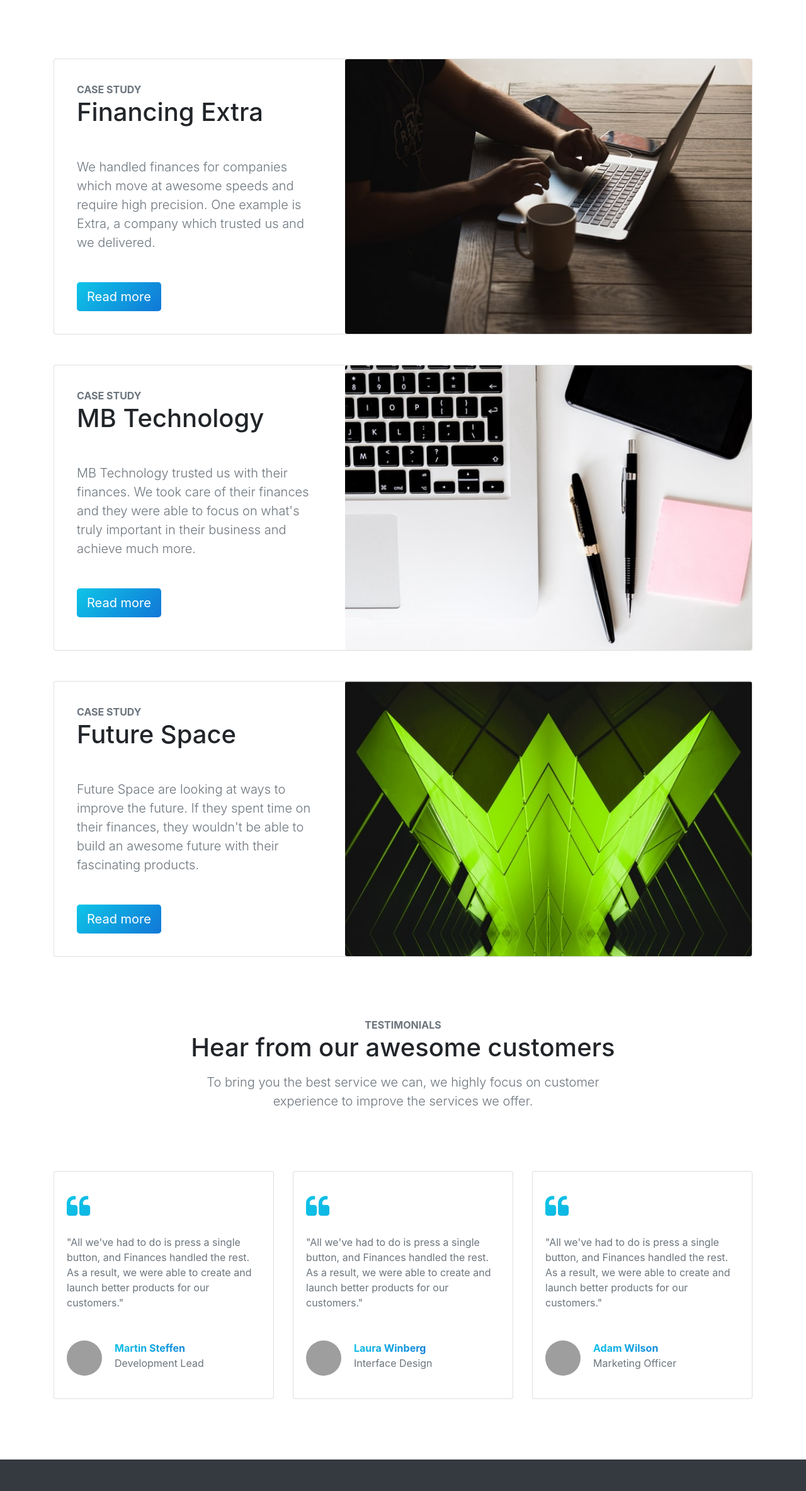
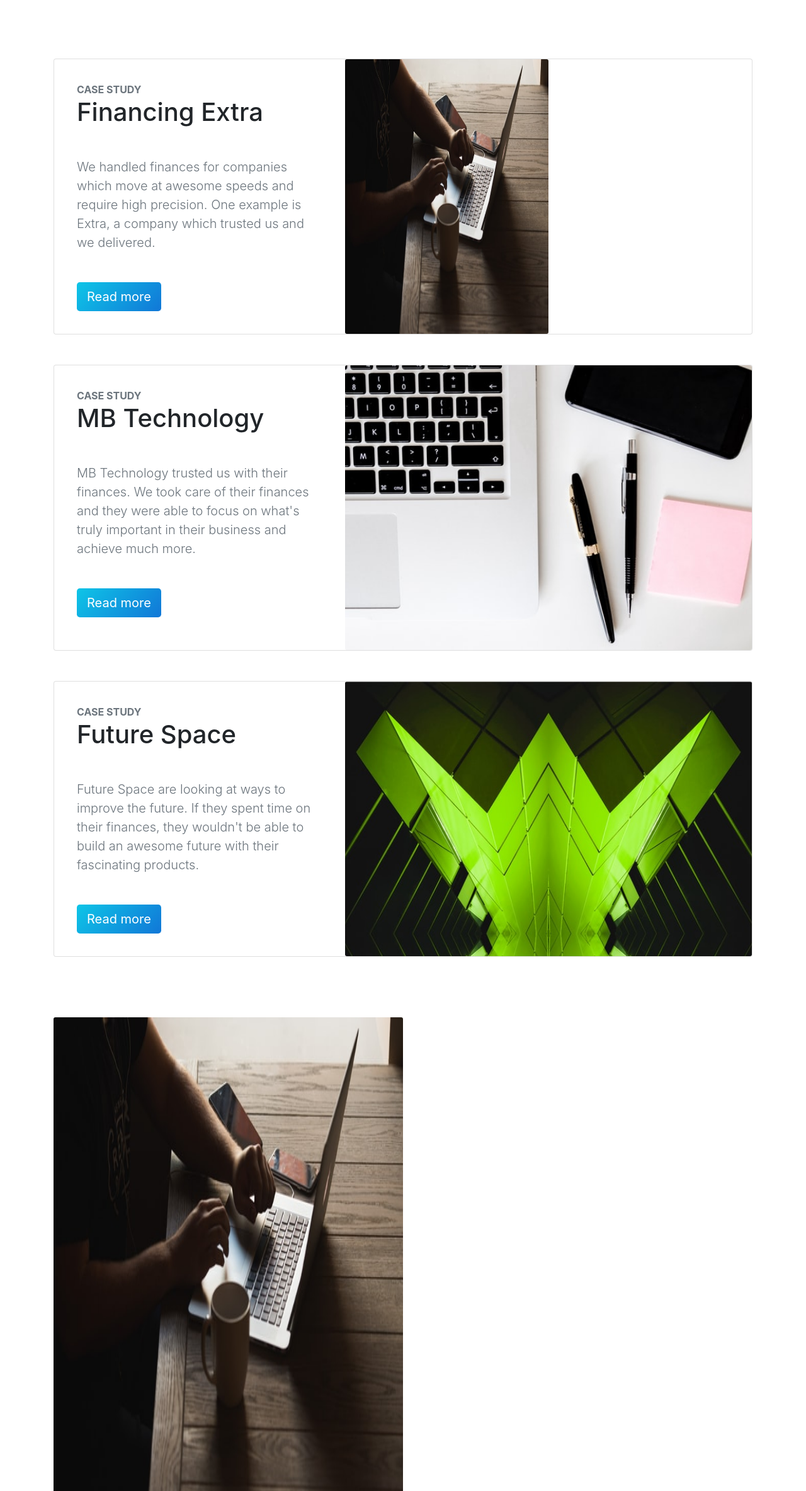
Before and after one commit to rmlds/portfolio-website-1, a website: page public/index.html in a window 1280 px wide. Shown: the part 1791-4158 px from the top of the page at 63% size. Drawn offline with nearby package versions, Linux system fonts and the light colour scheme; grey boxes are pictures that could not be loaded.

Commit message:
Fixing images on Android

```diff
--- a/public/index.html
+++ b/public/index.html
@@ -2,7 +2,7 @@
 
 <head>
   <title>SimpleX finances</title>
-  <meta name="viewport" content="width=device-width, initial-scale=1">
+  <!-- <meta name="viewport" content="width=device-width, initial-scale=1"> -->
   <link href="https://stackpath.bootstrapcdn.com/bootstrap/4.5.0/css/bootstrap.min.css" rel="stylesheet" integrity="sha384-9aIt2nRpC12Uk9gS9baDl411NQApFmC26EwAOH8WgZl5MYYxFfc+NcPb1dKGj7Sk" crossorigin="anonymous">
   <link href="https://fonts.googleapis.com/css2?family=Raleway:wght@800&display=swap" rel="stylesheet">
   <link href="https://stackpath.bootstrapcdn.com/font-awesome/4.7.0/css/font-awesome.min.css" rel="stylesheet" integrity="sha384-wvfXpqpZZVQGK6TAh5PVlGOfQNHSoD2xbE+QkPxCAFlNEevoEH3Sl0sibVcOQVnN" crossorigin="anonymous">
@@ -135,7 +135,7 @@
           </div>
         </div>
         <div class="col-lg-7">
-          <img src="/images/unsplash-business-3.jpg" class="card-img h-100" style="object-fit: cover;" alt="business">
+          <img src="/images/unsplash-business-3.jpg" class="card-img h-100" style="width: 50%; min-width: 100px;" alt="business">
         </div>
       </div>
     </div>
@@ -171,6 +171,10 @@
         </div>
       </div>
     </div>
+
+    <img src="/images/unsplash-business-3.jpg" class="card-img h-100" style="width: 50%; min-width: 100px;" alt="business">
+    <img src="/images/unsplash-business-3.jpg" alt="business">
+    <img src="/images/unsplash-business-3.jpg" style="min-width: 100px; min-height: 100px;" alt="business">
 
     <!-- Testimonials Section -->
     <div class="text-center mb-large" id="testimonials">
--- a/public/stylesheets/style.css
+++ b/public/stylesheets/style.css
@@ -48,16 +48,16 @@
   -webkit-background-clip: text;
   background-clip: text;
 }
-
+/*
 @media (max-width: 580px) {
   .text-branding {
     font-size: 20vw !important;
   }
 }
 
-
 @media (min-width: 580px) and (max-width: 770px) {
   .text-branding {
     font-size: 15vw !important;
   }
 }
+*/
```
